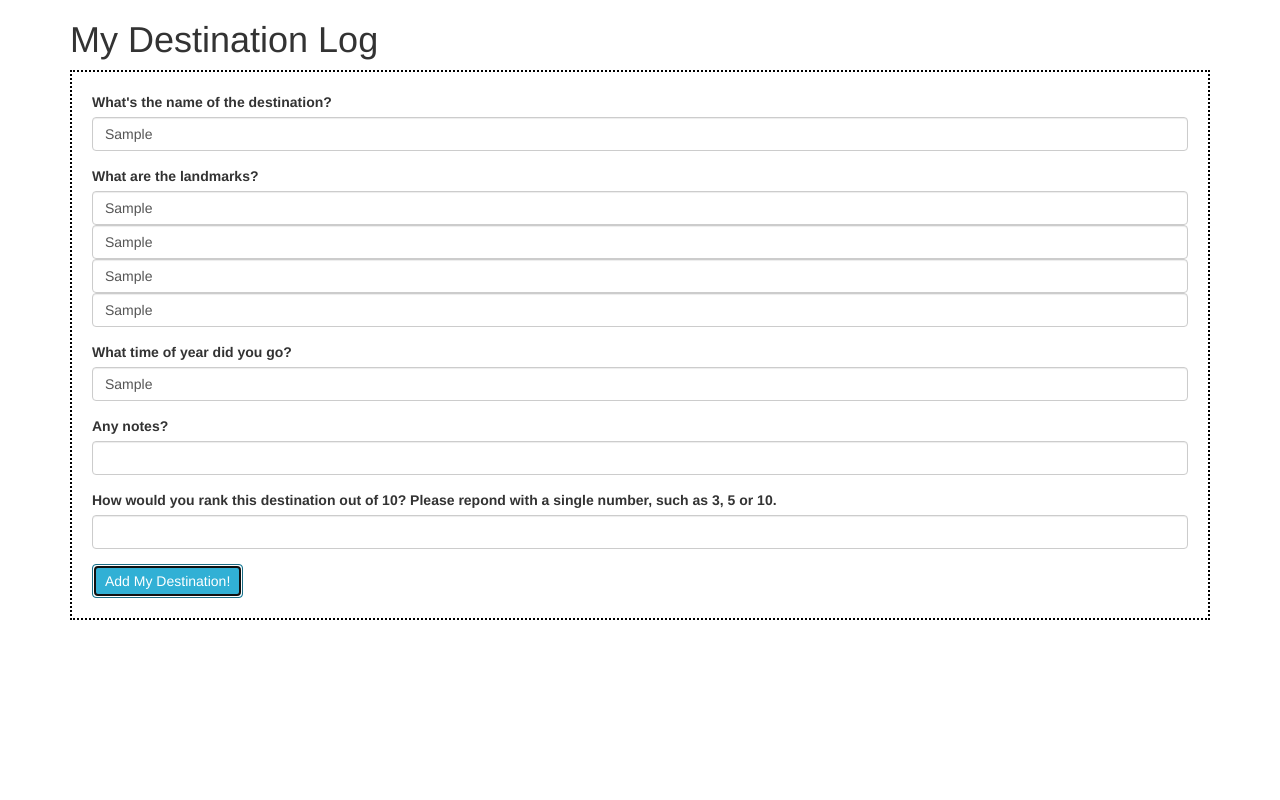
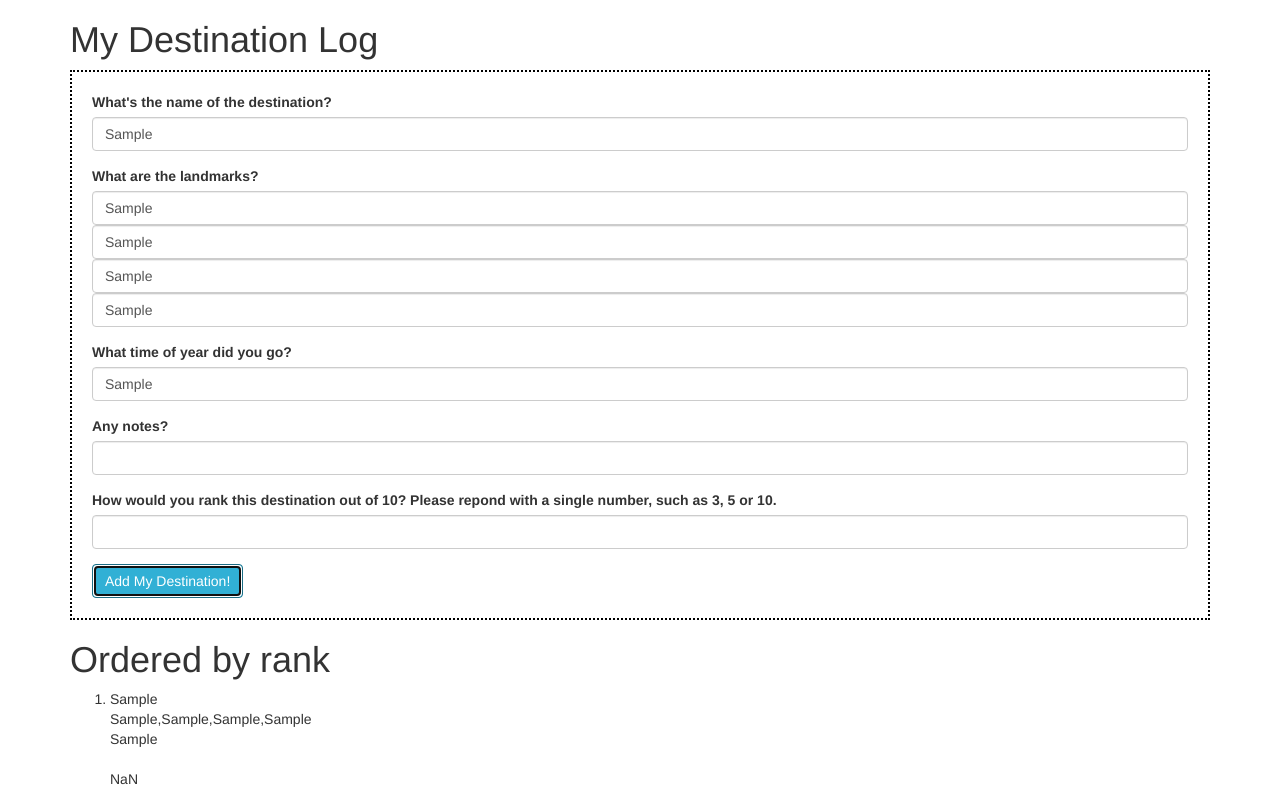
Before and after one commit to BrookeZK/places-you-been, a plain HTML site: page index.html in a window 1280 px wide. Both pictures are taken after typing "Sample", "Sample", "Sample", "Sample", "Sample", "Sample" into the empty fields and a click on the button "Add My Destination!". Drawn offline with Linux system fonts and the light colour scheme.

Commit message:
add output of constraint

```diff
--- a/index.html
+++ b/index.html
@@ -37,6 +37,12 @@
         <button type="submit" class="btn btn-info">Add My Destination!</button>
       </form>
     </div>
+    <h1>Ordered by rank</h1>
+    <ol id="results">
+      <span id="info" class="test"></span>
+
+
+    </ol>
 
   </body>
 </html>
--- a/js/scripts.js
+++ b/js/scripts.js
@@ -6,13 +6,16 @@ function DestinationLog() {
 
 DestinationLog.prototype.addDestination = function(destination) {
   destination.id = this.assignId();
-  this.destination.push(destination);
+  this.destinations.push(destination);
 }
 
 DestinationLog.prototype.assignId = function() {
   this.currentId += 1;
   return this.currentId;
 }
+
+// DestinationLog.prototype.sortByRank = function (ranking) {
+
 
 // Business Logic for Destination ------------------------
 function Destination(locationName, landmarks, timeOfYear, notes, ranking) {
@@ -22,10 +25,20 @@ function Destination(locationName, landmarks, timeOfYear, notes, ranking) {
   this.notes = notes,
   this.ranking = ranking
 }
+ //  function DestinationSort(array) {
+ //    array.sort(function(x, y){
+ //     return x.ranking > y.ranking
+ //
+ //   });
+ // }
+
+
 
 
 // UserInterface  Logic
 $(document).ready(function(){
+  var destinationLog = new DestinationLog();
+  var i = 0;
   $("#logForm").submit(function(event){
     event.preventDefault();
     var locationNameInput = $("#locationName").val();
@@ -37,7 +50,12 @@ $(document).ready(function(){
     var timeOfYearInput = $("#timeOfYear").val();
     var notesInput = $("#notes").val();
     var rankingInput = parseInt($("#ranking").val());
-    var destinationInput = new Destination(locationNameInput, landmarksInput, timeOfYearInput, notesInput, rankingInput);
-    console.log(landmarksInput);
+    var destination = new Destination(locationNameInput, landmarksInput, timeOfYearInput, notesInput, rankingInput);
+    destinationLog.addDestination(destination);
+    $("#info").append("<li>" + destinationLog.destinations[destinationLog.currentId - 1].locationName + "</li>");
+    $(".test").append("<p>" + destinationLog.destinations[destinationLog.currentId - 1].landmarks + "</br>" + destinationLog.destinations[destinationLog.currentId - 1].timeOfYear + "</br>" + destinationLog.destinations[destinationLog.currentId - 1].notes + "</br>" + destinationLog.destinations[destinationLog.currentId - 1].ranking + "</p>");
+    // console.log(landmarksInput);
+    // console.log(destinationLog);
+    i++;
   });
 });
```
